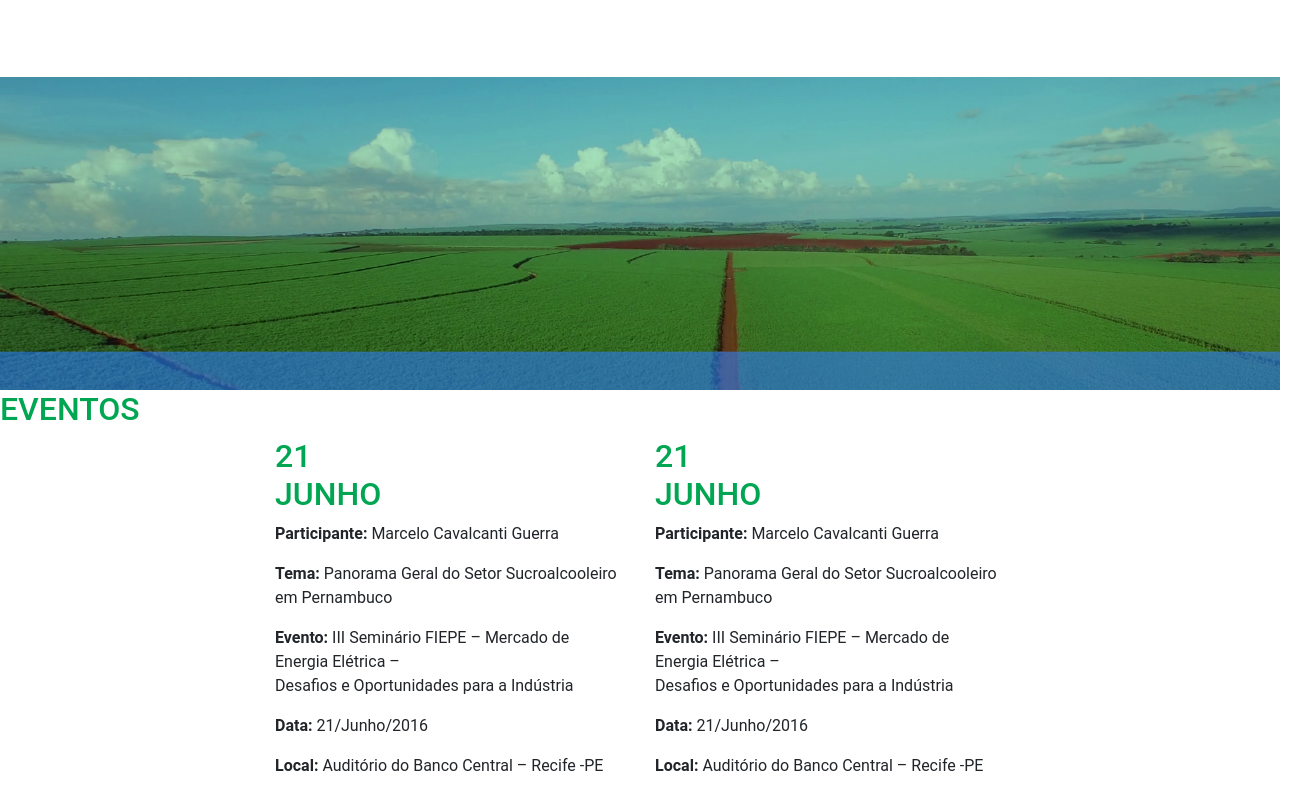
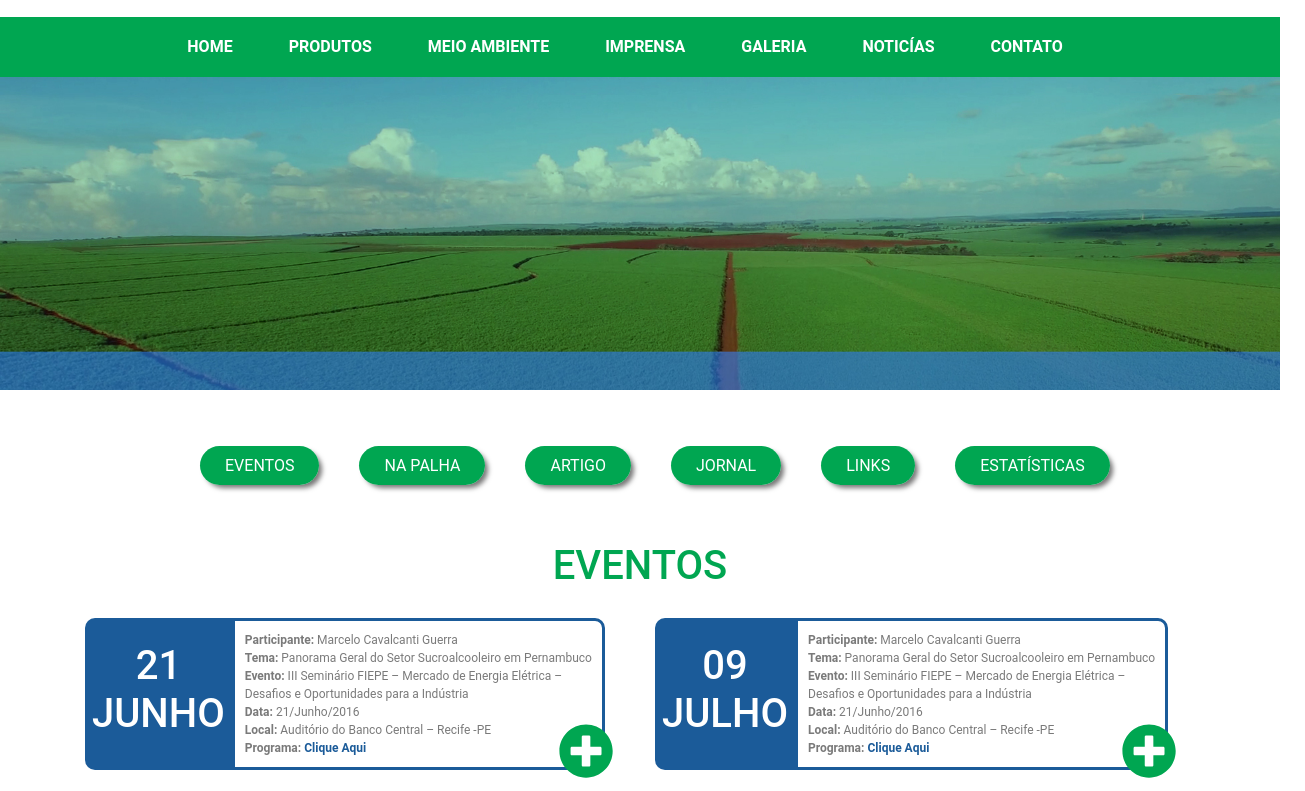
Before and after one commit to matheushdsbr/sindacucar, a website: page app/index.html in a window 1280 px wide. Shown: the part 128-919 px from the top of the page, 1305 px wide, since content can reach past the window. Drawn offline with Linux system fonts and the light colour scheme; a web font is replaced by a local one.

Commit message:
add styles in the events section

```diff
--- a/app/index.html
+++ b/app/index.html
@@ -64,7 +64,30 @@
 
     <section>
       <div class="container">
-        <div class="row"></div>
+        <div class="row">
+          <div class="navegacao-site col-12 offset-md-1 my-5">
+            <ul class="list-group d-flex flex-md-row align-items-center">
+              <li class="list-group-item my-1">
+                <a href="javascript:;">EVENTOS</a>
+              </li>
+              <li class="list-group-item my-1">
+                <a href="javascript:;">NA PALHA</a>
+              </li>
+              <li class="list-group-item my-1">
+                <a href="javascript:;">ARTIGO</a>
+              </li>
+              <li class="list-group-item my-1">
+                <a href="javascript:;">JORNAL</a>
+              </li>
+              <li class="list-group-item my-1">
+                <a href="javascript:;">LINKS</a>
+              </li>
+              <li class="list-group-item my-1">
+                <a href="javascript:;">ESTATÍSTICAS</a>
+              </li>
+            </ul>
+          </div>
+        </div>
       </div>
     </section>
 
@@ -73,7 +96,7 @@
         <h2>EVENTOS</h2>
         <div class="container">
           <div class="row">
-            <div class="box col-md-4 offset-md-2">
+            <div class="box col-md-6">
               <div class="mes">
                 <h2>21<br />JUNHO</h2>
               </div>
@@ -97,13 +120,13 @@
                   <strong>Programa:</strong>
                   <a href="javascript:;">Clique Aqui</a>
                 </p>
-                <i class="fas fa-plus-circle"></i>
+                <img src="./src/img/plus-circle-solid.svg" alt="" />
               </div>
             </div>
 
-            <div class="box col-md-4">
+            <div class="box col-md-6">
               <div class="mes">
-                <h2>21<br />JUNHO</h2>
+                <h2>09<br />JULHO</h2>
               </div>
               <div class="descricao">
                 <p><strong>Participante:</strong> Marcelo Cavalcanti Guerra</p>
@@ -125,7 +148,7 @@
                   <strong>Programa:</strong>
                   <a href="javascript:;">Clique Aqui</a>
                 </p>
-                <i class="fas fa-plus-circle"></i>
+                <img src="./src/img/plus-circle-solid.svg" alt="" />
               </div>
             </div>
           </div>
--- a/app/src/sass/site/_destaques.scss
+++ b/app/src/sass/site/_destaques.scss
@@ -2,5 +2,6 @@
   margin-top: 6%;
   h2 {
     color: $green;
+    text-align: center;
   }
 }
--- a/app/src/sass/site/_eventos.scss
+++ b/app/src/sass/site/_eventos.scss
@@ -1,5 +1,75 @@
 .eventos {
   h2 {
     color: $green;
+    text-align: center;
+    font-size: 40px;
+  }
+  p {
+    margin-bottom: 0;
+    font-size: 12px;
+    color: #7a7a7a;
+  }
+  a {
+    font-weight: bold;
+    color: $blue;
+    text-decoration: none;
+  }
+  .box {
+    margin-top: 20px;
+    display: flex;
+    flex-direction: column;
+    .mes {
+      background-color: $blue;
+      color: $white;
+      font-weight: bold;
+      border-radius: 10px 10px 0px 0px;
+      display: flex;
+      justify-content: center;
+      padding: 0px 7px;
+      h2 {
+        color: $white;
+        text-align: center;
+      }
+    }
+    .descricao {
+      background-color: $white;
+      border: 3px solid $blue;
+      border-radius: 0px 0px 10px 10px;
+      padding: 10px;
+      position: relative;
+      img {
+        width: 55px;
+        position: absolute;
+        bottom: 0px;
+        right: 0;
+        transform: translate(21%, 21%);
+      }
+    }
   }
 }
+
+/* MEDIA QUERY ------------------------------------------------------------*/
+
+/* Small devices (tablets, 768px and up) */
+@media (min-width: $screen-sm-min) {
+}
+
+/* Medium devices (desktops, 992px and up) */
+@media (min-width: $screen-md-min) {
+  .eventos {
+    .box {
+      flex-direction: row;
+      .mes {
+        border-radius: 10px 0px 0px 10px;
+        align-items: center;
+      }
+      .descricao {
+        border-radius: 0px 10px 10px 0px;
+      }
+    }
+  }
+}
+
+/* Large devices (large desktops, 1200px and up) */
+@media (min-width: $screen-lg-min) {
+}
--- a/app/src/sass/site/_site-nav.scss
+++ b/app/src/sass/site/_site-nav.scss
@@ -5,12 +5,19 @@
  */
 
 /* MOBILE STYLES ------------------------------------------------------------*/
-.bg-nav-color {
+.bg-nav-color-green {
   background-color: $green;
 }
-.button-style {
+.button-style-white {
   background-color: $white;
 }
+.bg-nav-color-blue {
+  background-color: $blue;
+}
+.button-style-white {
+  background-color: $white;
+}
+
 .text-navbar {
   padding: 10px;
   li {
@@ -24,20 +31,20 @@
     }
   }
 }
-.conteudo {
+.navegacao-site {
   ul {
-    margin-top: 6%;
-    margin-bottom: 6%;
     list-style: none;
-    display: flex;
     li {
+      border: none;
       a {
-        margin-right: 30px;
         padding: 10px 25px;
         text-decoration: none;
         color: $white;
         background-color: $green;
         border-radius: 40px;
+        -webkit-box-shadow: 4px 4px 5px -1px rgba(0, 0, 0, 0.54);
+        -moz-box-shadow: 4px 4px 5px -1px rgba(0, 0, 0, 0.54);
+        box-shadow: 4px 4px 5px -1px rgba(0, 0, 0, 0.54);
       }
     }
   }
--- a/app/src/style.scss
+++ b/app/src/style.scss
@@ -15,5 +15,3 @@
 @import "sass/site/site-sidebar";
 @import "sass/site/eventos";
 @import "sass/site/destaques";
-@import "sass/site/quem-somos";
-@import "sass/site/meio-ambiente";
```
Also changed, not shown: app/src/css/style.css, app/src/img/plus-circle-solid.svg (added).
